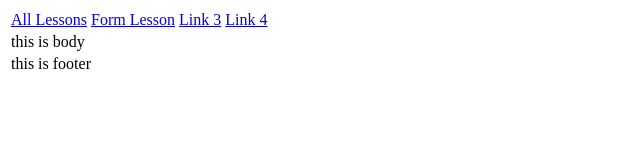
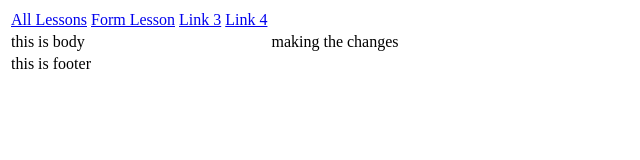
Before and after one commit to malikabid/htmlTraining, a plain HTML site: page index.html in a window 1280 px wide. Shown: the whole page, without its empty margins (0-640 px from the left). Drawn offline with Linux system fonts and the light colour scheme.

Commit message:
making changes

```diff
--- a/index.html
+++ b/index.html
@@ -18,6 +18,7 @@
         </tr>
         <tr>
             <td>this is body</td>
+            <td>making the changes</td>
         </tr>
         <tr>
             <td>this is footer</td>
```
